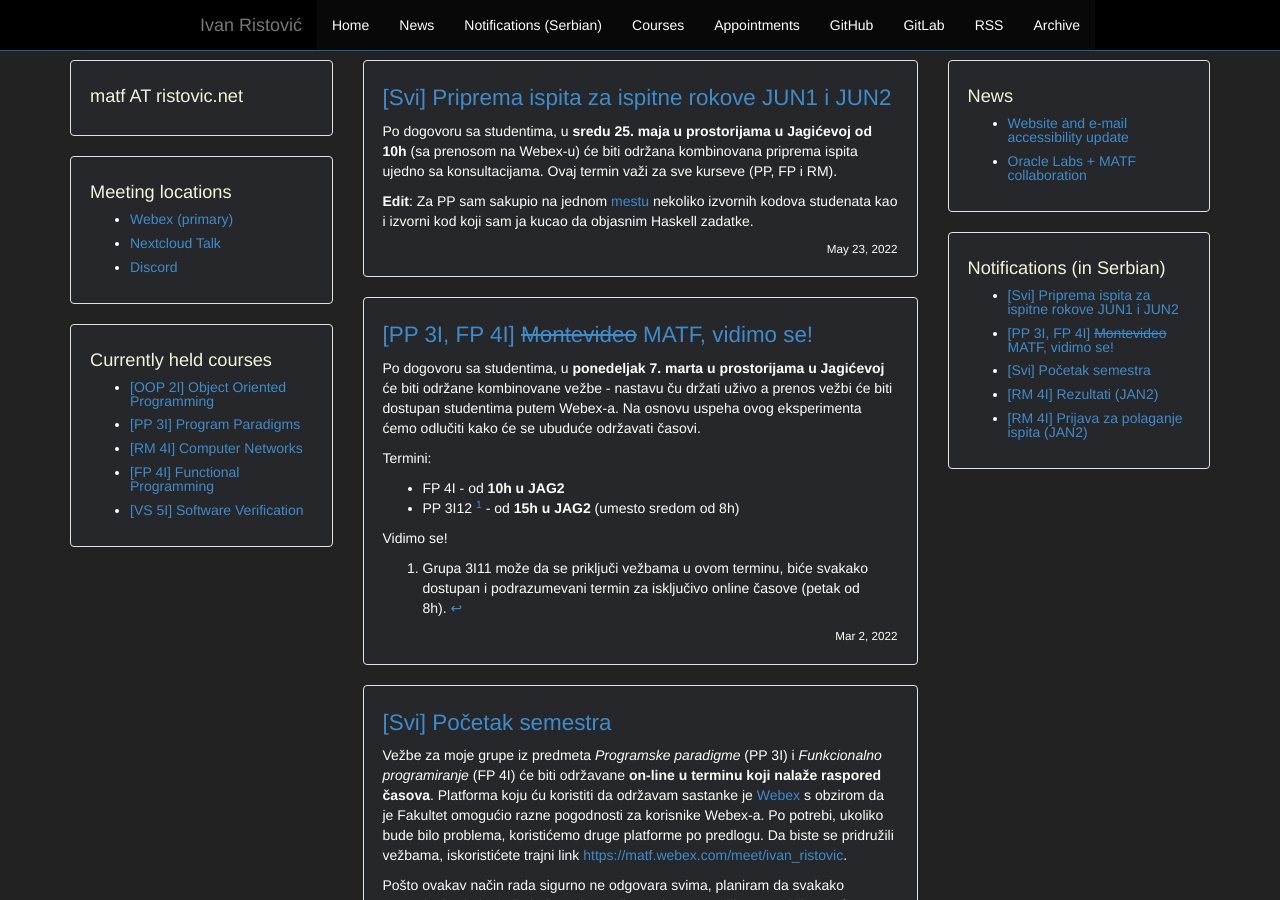
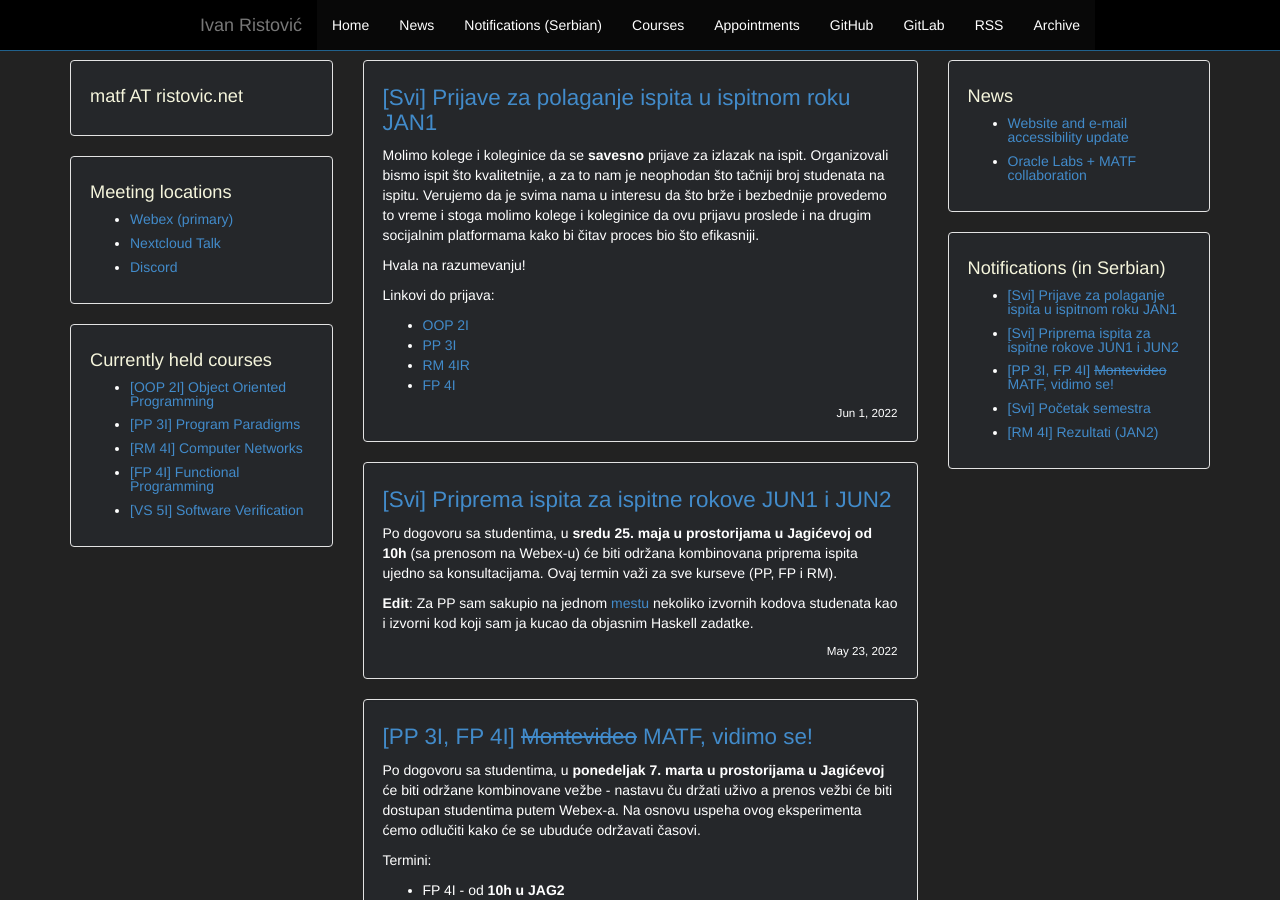
Before and after one commit to ivan-ristovic/ivan-ristovic.github.io, a Jekyll site: the page built from notifications/index.html, in a window 1280 px wide and 900 px high. Built offline with Jekyll 4.4.1, drawn with Linux system fonts in a browser that asks for light colours; the list of posts is cut into pages by our own code; some of the changed text lies outside the part shown.

Commit message:
[All] JUN1 apply

```diff
--- /dev/null
+++ b/_posts/2021_2022/2022-06-01-all-apply.md
@@ -0,0 +1,22 @@
+---
+layout: post
+course: Svi
+title: "Prijave za polaganje ispita u ispitnom roku JAN1"
+date: 2022-06-01 10:30:00 +0100
+comments: false
+---
+
+Molimo kolege i koleginice da se **savesno** prijave za izlazak na ispit.
+Organizovali bismo ispit što kvalitetnije, a za to nam je neophodan što
+tačniji broj studenata na ispitu. Verujemo da je svima nama u interesu da
+što brže i bezbednije provedemo to vreme i stoga molimo kolege i koleginice
+da ovu prijavu proslede i na drugim socijalnim platformama kako bi čitav
+proces bio što efikasniji.
+
+Hvala na razumevanju!
+
+Linkovi do prijava:
+- [OOP 2I](https://forms.gle/KMzqsS5Mq9uGPJ9j7)
+- [PP 3I](https://forms.gle/NQjv1RhEbAnVpA6s7)
+- [RM 4IR](https://forms.gle/TvT2QPPazpKkjsTt9)
+- [FP 4I](https://forms.gle/zE9BE4cqdgXJJbdr5)
--- a/courses/fp/index.html
+++ b/courses/fp/index.html
@@ -59,7 +59,7 @@ layout: default
             </ul>
         </li>
         <li>
-            Introduction to Haskell, from the <emph>Programming Paradigms</emph> course (Serbian only):
+            Introduction to functional programming in Haskell, from the <emph>Programming Paradigms</emph> course (Serbian only):
             <br />
             [<a href="https://www.youtube.com/watch?v=H5Tur83Sk1E&feature=youtu.be">Intro, Lists, High-Order Functions</a>]
             [<a href="https://www.youtube.com/watch?v=mMhm0tCp00M&feature=youtu.be">Algebraic/Sum Types, Semi-Advanced Contepts</a>]
```
